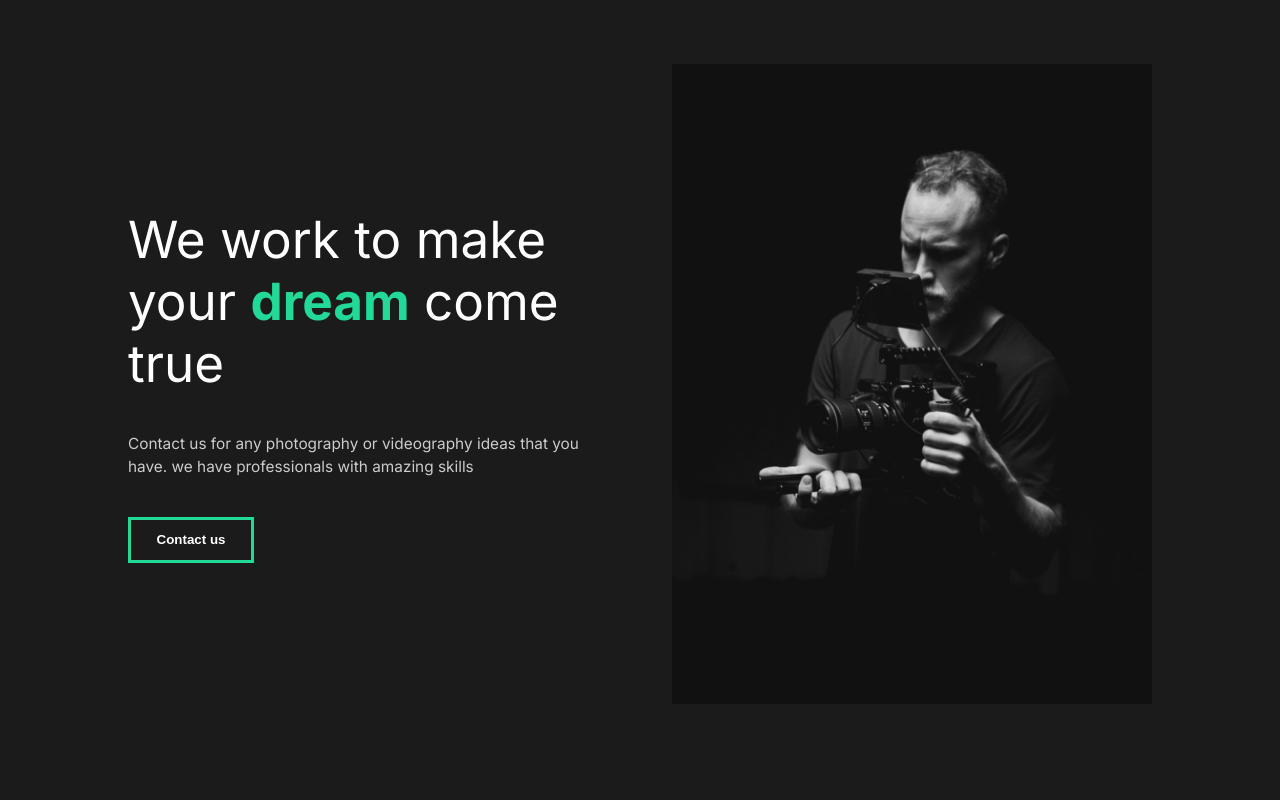
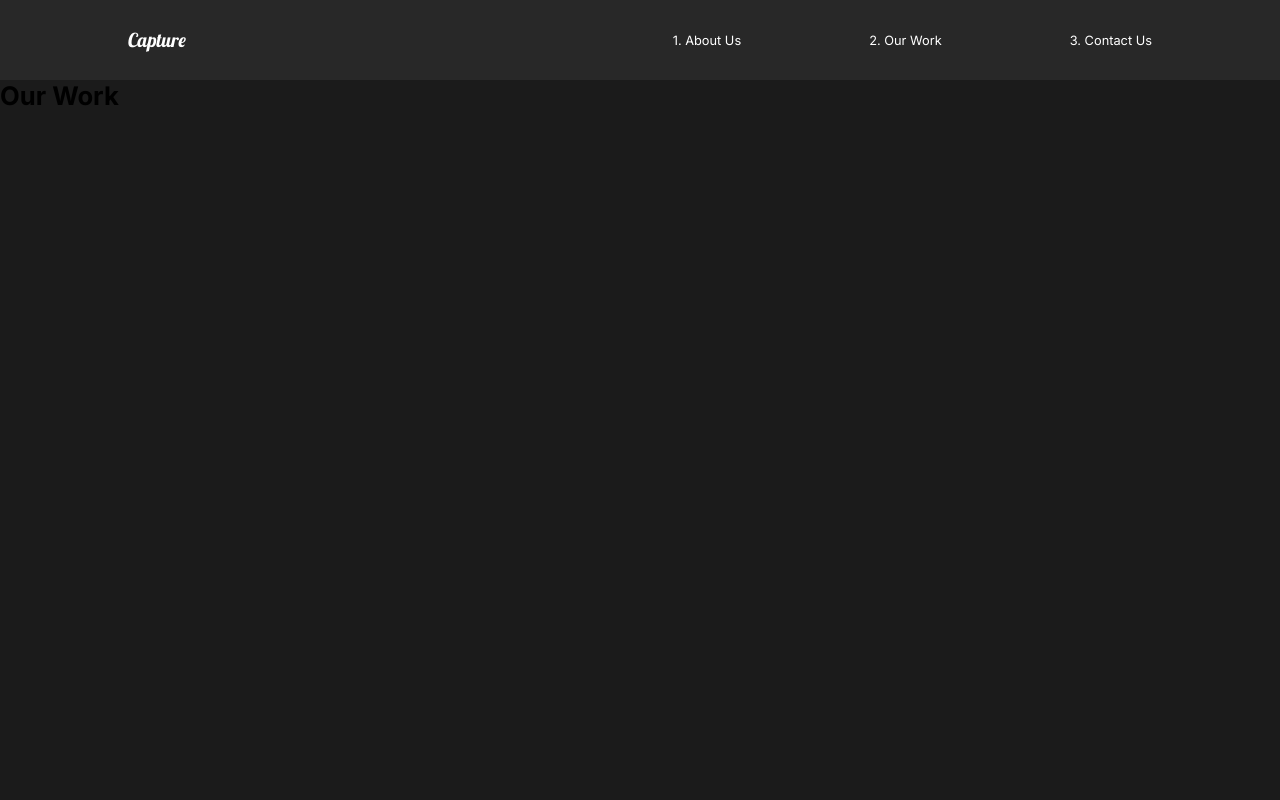
Before and after one commit to reza-goodarzi/Capture-portfolio, a React (Create React App) app: page /work in a window 1280 px wide. Shown: the top 800 px of the page. Built offline with nearby package versions, Linux system fonts and the light colour scheme.

Commit message:
nav and React-Router

```diff
--- a/src/App.js
+++ b/src/App.js
@@ -3,6 +3,12 @@
 
 // Global Style
 import GlobalStyle from "./components/GlobalStyle";
+import ContactUs from "./pages/ContactUs";
+import OurWork from "./pages/OurWork";
+
+// Router
+import { Switch, Route } from 'react-router-dom';
+import Nav from "./components/Nav";
 
 
 
@@ -10,7 +16,22 @@
   return (
     <div className="App">
       <GlobalStyle />
-      <AboutUs />
+      <Nav />
+
+      <Switch>
+        <Route exact path="/" >
+          <AboutUs />
+        </Route>
+
+        <Route exact path="/work">
+          <OurWork />
+        </Route>
+
+        <Route exact path="/contact">
+          <ContactUs />
+        </Route>
+      </Switch>
+
     </div>
   );
 }
--- /dev/null
+++ b/src/components/Nav.js
@@ -0,0 +1,54 @@
+import { Link } from "react-router-dom";
+import styled from 'styled-components';
+const Nav = () => {
+	return (
+		<StyledNav>
+			<h1><Link to="/" id="logo" href="#">Capture</Link></h1>
+
+			<ul>
+				<li>
+					<Link to="/">1. About Us</Link>
+				</li>
+				<li>
+					<Link to="/work">2. Our Work</Link>
+				</li>
+				<li>
+					<Link to="/contact">3. Contact Us</Link>
+				</li>
+			</ul>
+		</StyledNav>
+	)
+};
+
+const StyledNav = styled.nav`
+	min-height: 10vh;
+	display: flex;
+	margin: auto;
+	justify-content: space-between;
+	align-items: center;
+	padding: 1rem 10rem;
+	background: #282828;
+
+	#logo{
+		font-family: 'lobster', cursive;
+		font-size: 1.5rem;
+		font-weight: lighter;
+	}
+
+	a{
+		color: #fff;
+		text-decoration: none;
+	}
+
+	ul{
+		display: flex;
+		list-style: none;
+	}
+
+	li{
+		padding-left: 10rem;
+		position: relative;
+	}
+`;
+
+export default Nav;
--- a/src/index.js
+++ b/src/index.js
@@ -1,11 +1,14 @@
 import React from 'react';
 import ReactDOM from 'react-dom';
+import { BrowserRouter } from 'react-router-dom';
 import App from './App';
 import reportWebVitals from './reportWebVitals';
 
 ReactDOM.render(
   <React.StrictMode>
-    <App />
+    <BrowserRouter>
+      <App />
+    </BrowserRouter>
   </React.StrictMode>,
   document.getElementById('root')
 );
--- /dev/null
+++ b/src/pages/ContactUs.js
@@ -0,0 +1,9 @@
+const ContactUs = () => {
+	return (
+		<div>
+			<h1>Contact US</h1>
+		</div>
+	)
+}
+
+export default ContactUs;
--- /dev/null
+++ b/src/pages/OurWork.js
@@ -0,0 +1,10 @@
+
+const OurWork = () => {
+	return (
+		<div>
+			<h1>Our Work</h1>
+		</div>
+	)
+}
+
+export default OurWork;
```
